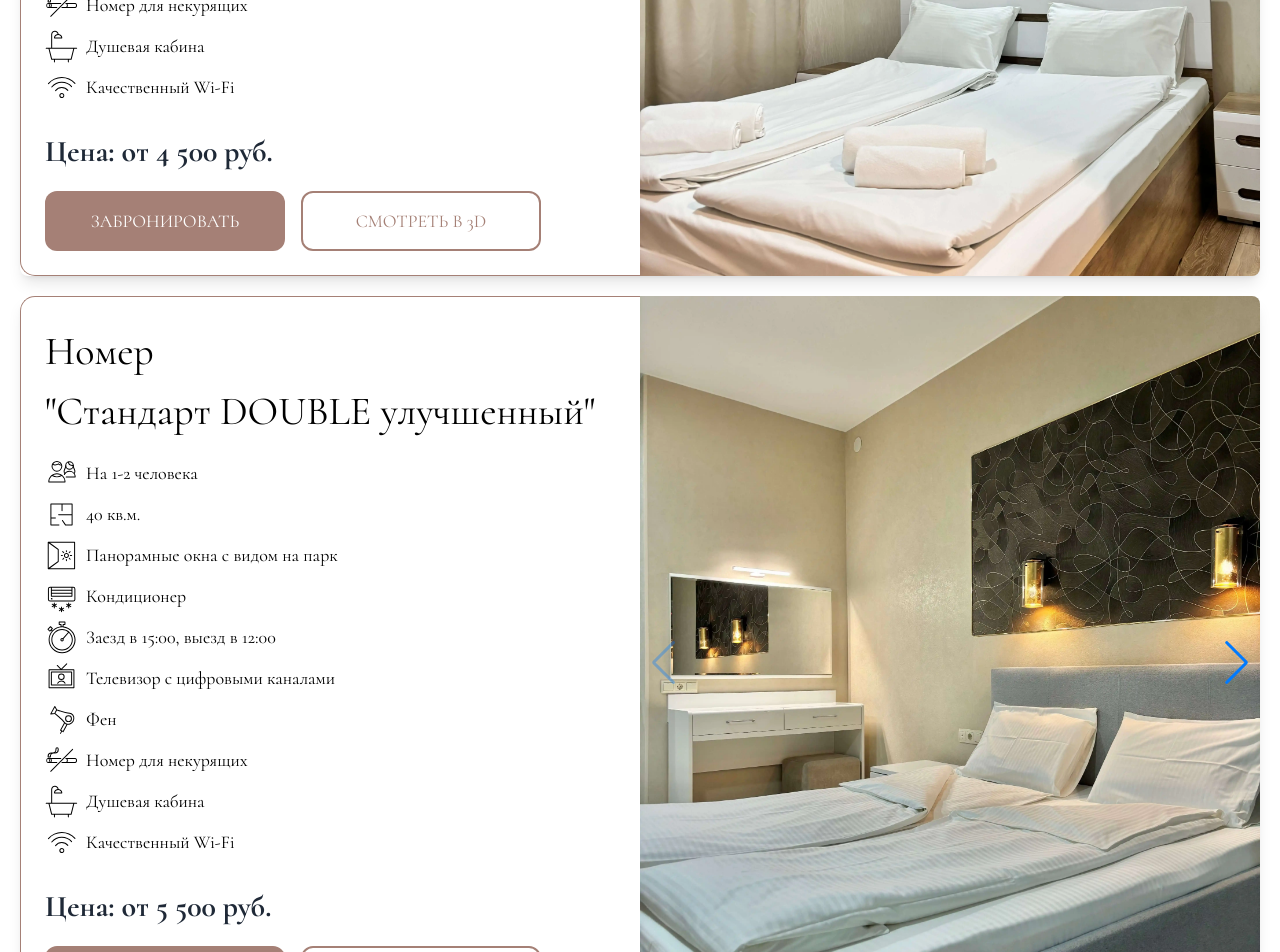
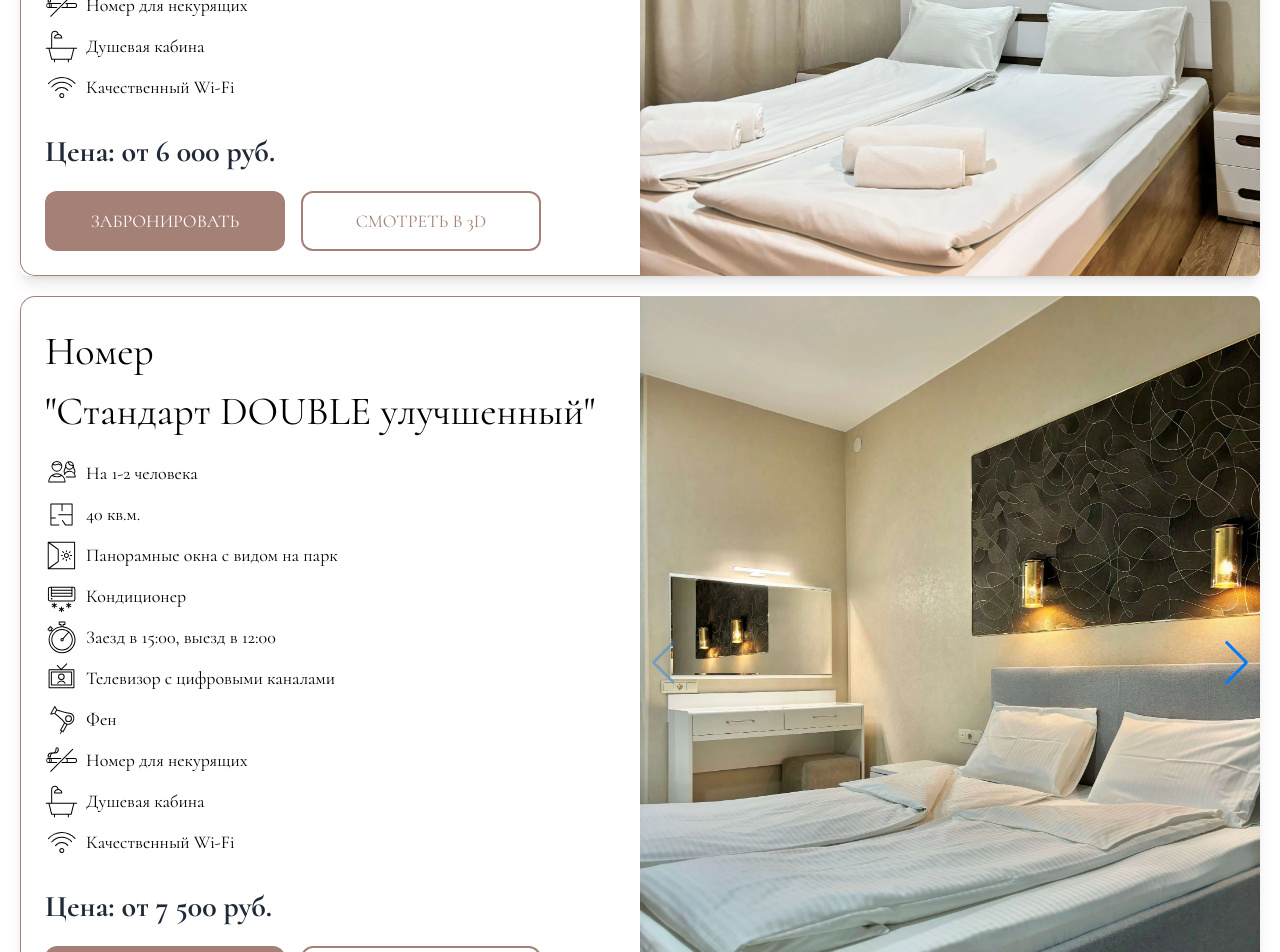
Before and after one commit to maik791277/serene-park-next, a Next.js app: page / in a window 1280 px wide. Shown: the part 2820-3772 px from the top of the page. Built offline with nearby package versions, Linux system fonts and the light colour scheme.

Commit message:
Did everything I could for now

```diff
--- a/src/data/rooms.ts
+++ b/src/data/rooms.ts
@@ -12,7 +12,7 @@ export const rooms = [
       'Душевая кабина',
       'Качественный Wi-Fi',
     ],
-    price: '4 500 руб.',
+    price: '6 000 руб.',
     images: [
       '/images/TW1.webp',
       '/images/TW2.webp',
@@ -32,7 +32,7 @@ export const rooms = [
       'Душевая кабина',
       'Качественный Wi-Fi',
     ],
-    price: '4 500 руб.',
+    price: '6 000 руб.',
     images: [
       '/images/DBL1.webp',
       '/images/DBL2.webp',
@@ -55,7 +55,7 @@ export const rooms = [
       'Душевая кабина',
       'Качественный Wi-Fi',
     ],
-    price: '5 500 руб.',
+    price: '7 500 руб.',
     images: [
       '/images/improved1.webp',
       '/images/improved2.webp',
```
